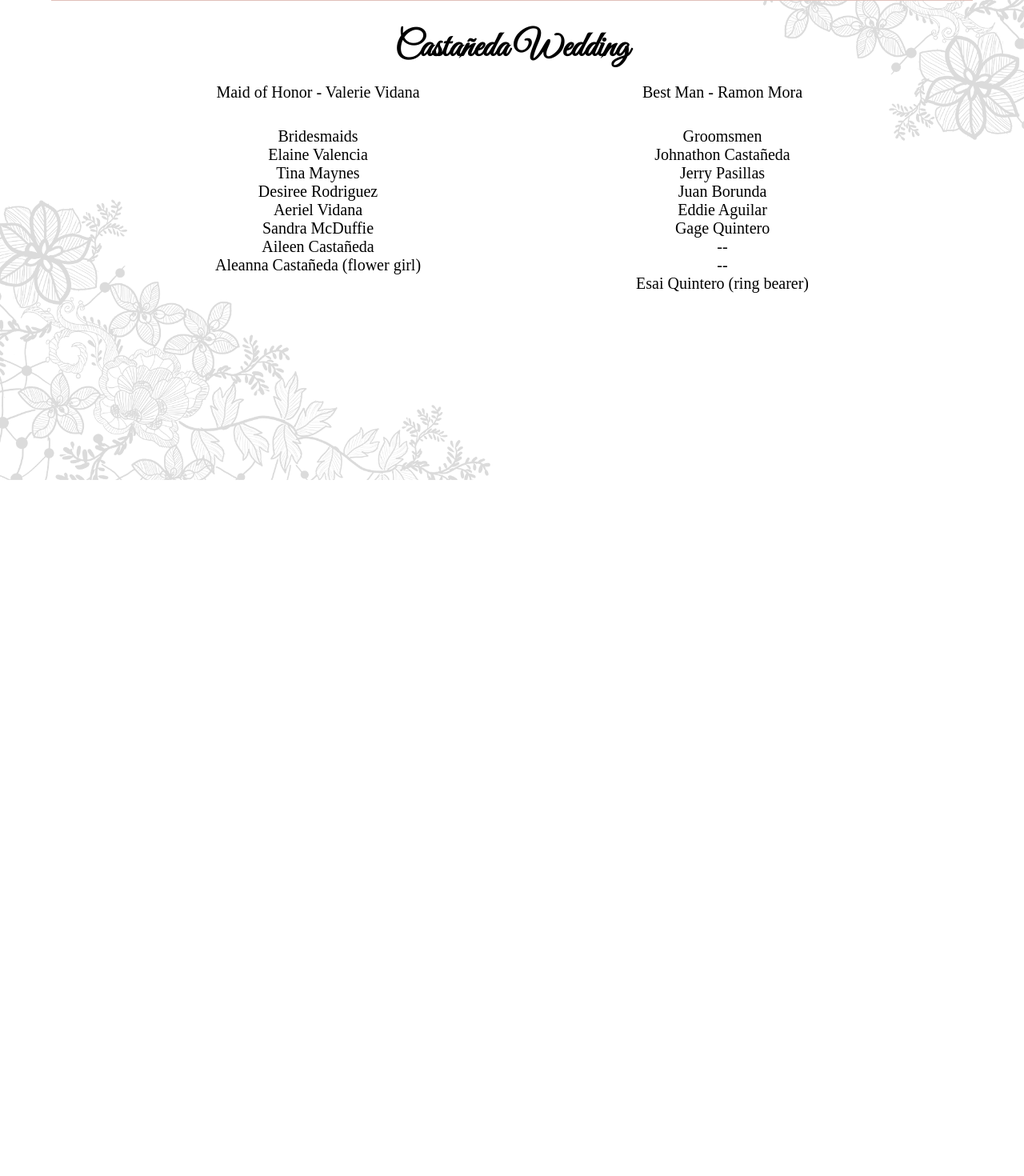
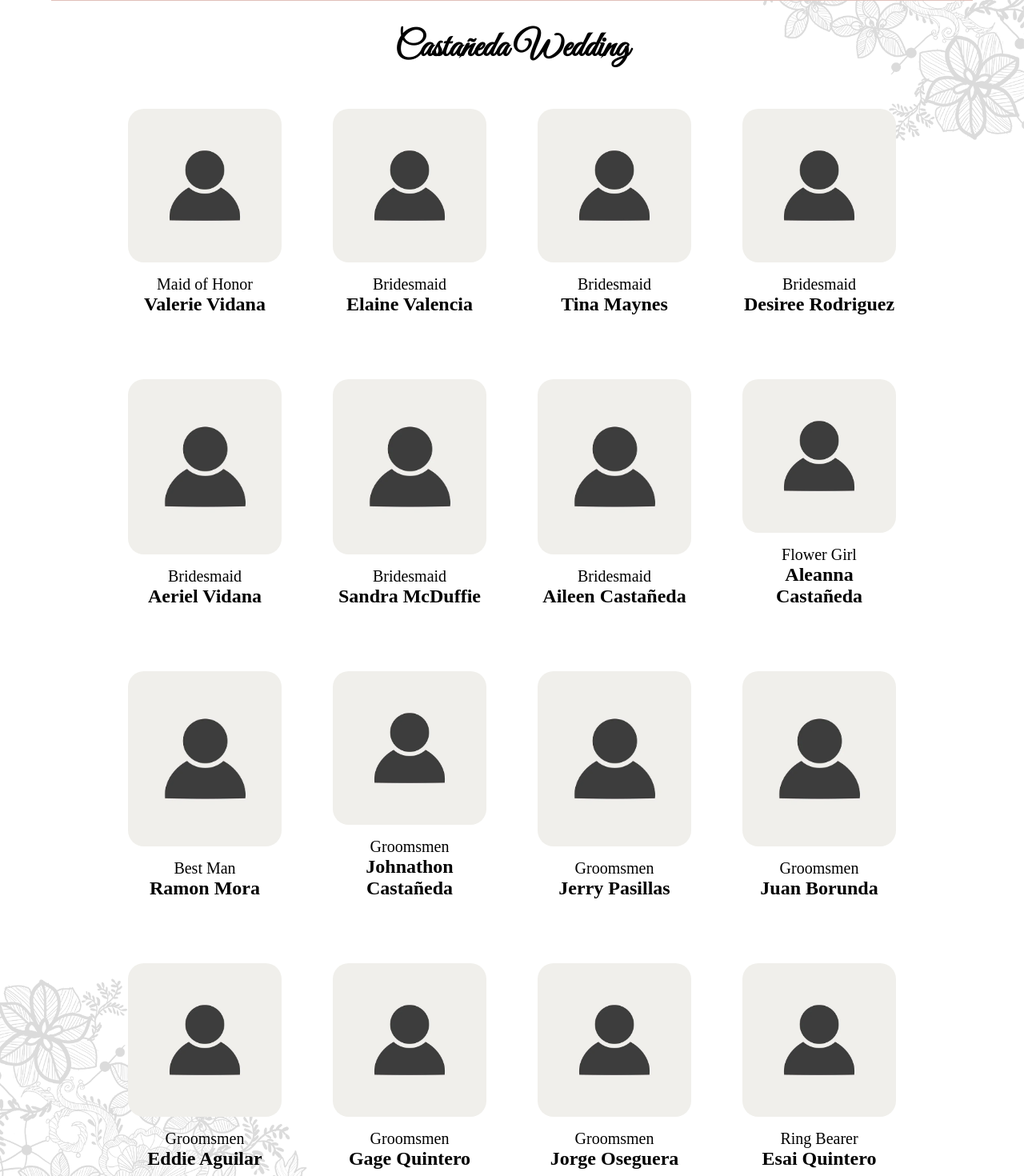
Before and after one commit to sherlineau/dez-estaban-wedding, a React (Create React App) app: page /wedding-party in a window 1280 px wide. Shown: the part 200-1670 px from the top of the page at 80% size. Before the commit the page ends 800 px from the top, so only its background shows below. Built offline with nearby package versions, Linux system fonts and the light colour scheme; a web font is replaced by a local one.

Commit message:
changed from ul to cards with profile img

```diff
--- a/src/views/WeddingParty/WeddingParty.css
+++ b/src/views/WeddingParty/WeddingParty.css
@@ -5,15 +5,37 @@
 }
 
 .party {
-  display: flex;
+  width: 80%;
+  margin: 0 auto;
+  display: grid;
+  grid-template-columns: 1fr 1fr 1fr 1fr;
   justify-content: space-evenly;
 }
 
-.party ul {
-  list-style-type: none;
+.mb-1 {
+  margin-bottom: 1rem;
+}
+
+.party-card{
+  display: flex;
+  flex-direction: column;
+  padding: 2rem;
+  justify-content: center;
+  align-items: center;
+}
+
+.profile-img {
+  margin-bottom: 1rem;
+  height: 100%;
+  width: 100%;
+  object-fit: cover;
+  border-radius: 20px;
+}
+
+.party p {
   font-size: 1.25rem;
 }
 
-.mb-2 {
-  margin-bottom: 2rem;
+.party h3 {
+  font-size: 1.5rem;
 }
--- a/src/views/WeddingParty/WeddingParty.jsx
+++ b/src/views/WeddingParty/WeddingParty.jsx
@@ -1,43 +1,105 @@
-import React from 'react'
-import './WeddingParty.css'
+import React from "react";
+import "./WeddingParty.css";
+import placeholder from "../../assets/images/placeholder-profileImg.jpg";
 
 const WeddingParty = () => {
+  const data = [
+    {
+      position: "Maid of Honor",
+      name: "Valerie Vidana",
+      picture: placeholder,
+    },
+    {
+      position: "Bridesmaid",
+      name: "Elaine Valencia",
+      picture: placeholder,
+    },
+    {
+      position: "Bridesmaid",
+      name: "Tina Maynes",
+      picture: placeholder,
+    },
+    {
+      position: "Bridesmaid",
+      name: "Desiree Rodriguez",
+      picture: placeholder,
+    },
+    {
+      position: "Bridesmaid",
+      name: "Aeriel Vidana",
+      picture: placeholder,
+    },
+    {
+      position: "Bridesmaid",
+      name: "Sandra McDuffie",
+      picture: placeholder,
+    },
+    {
+      position: "Bridesmaid",
+      name: "Aileen Castañeda",
+      picture: placeholder,
+    },
+    {
+      position: "Flower Girl",
+      name: "Aleanna Castañeda",
+      picture: placeholder,
+    },
+    {
+      position: "Best Man",
+      name: "Ramon Mora",
+      picture: placeholder,
+    },
+    {
+      position: "Groomsmen",
+      name: "Johnathon Castañeda",
+      picture: placeholder,
+    },
+    {
+      position: "Groomsmen",
+      name: "Jerry Pasillas",
+      picture: placeholder,
+    },
+    {
+      position: "Groomsmen",
+      name: "Juan Borunda",
+      picture: placeholder,
+    },
+    {
+      position: "Groomsmen",
+      name: "Eddie Aguilar",
+      picture: placeholder,
+    },
+    {
+      position: "Groomsmen",
+      name: "Gage Quintero",
+      picture: placeholder,
+    },
+    {
+      position: "Groomsmen",
+      name: "Jorge Oseguera",
+      picture: placeholder,
+    },
+    {
+      position: "Ring Bearer",
+      name: "Esai Quintero",
+      picture: placeholder,
+    },
+  ];
+
   return (
-    <div className='container-center'>
-      <h1 className='party-heading'>Castañeda Wedding</h1>
-      <div className='party'>
-        <div className="left">
-          <ul>
-            <li className='mb-2'>Maid of Honor - Valerie Vidana</li>
-            <li></li>
-            <li>Bridesmaids</li>
-            <li>Elaine Valencia</li>
-            <li>Tina Maynes</li>
-            <li>Desiree Rodriguez</li>
-            <li>Aeriel Vidana</li>
-            <li>Sandra McDuffie</li>
-            <li>Aileen Castañeda</li>
-            <li>Aleanna Castañeda (flower girl)</li>
-          </ul>
-        </div>
-        <div className="right">
-        <ul>
-            <li className='mb-2'>Best Man - Ramon Mora</li>
-            <li></li>
-            <li>Groomsmen</li>
-            <li>Johnathon Castañeda</li>
-            <li>Jerry Pasillas</li>
-            <li>Juan Borunda</li>
-            <li>Eddie Aguilar</li>
-            <li>Gage Quintero</li>
-            <li>--</li>
-            <li>--</li>
-            <li>Esai Quintero (ring bearer)</li>
-          </ul>
-        </div>
+    <div className="container-center">
+      <h1 className="party-heading">Castañeda Wedding</h1>
+      <div className="party">
+        {data.map((person, index) => (
+          <div className="party-card mb-1" key={index}>
+            <img src={person.picture} alt={person.name} className="profile-img" />
+            <p>{person.position}</p>
+            <h3>{person.name}</h3>
+          </div>
+        ))}
       </div>
     </div>
-  )
-}
+  );
+};
 
-export default WeddingParty
+export default WeddingParty;
```
Also changed, not shown: src/assets/images/placeholder-profileImg.jpg (added).
